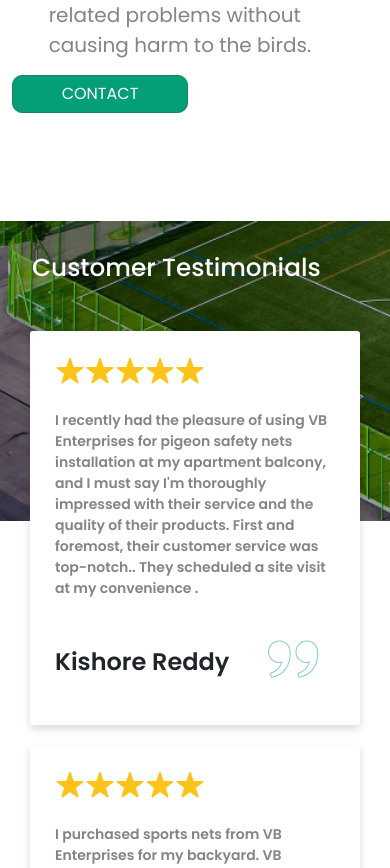
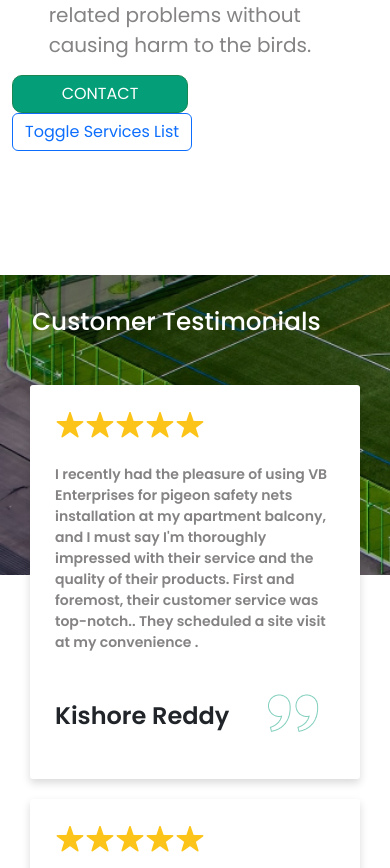
Before and after one commit to hk2166/VBe, a React (Create React App) app: page /services in a window 390 px wide. Shown: the part 2980-3848 px from the top of the page. Built offline with nearby package versions, Linux system fonts and the light colour scheme.

Commit message:
updated toggle function

```diff
--- a/src/components/content.js
+++ b/src/components/content.js
@@ -323,6 +323,13 @@ function TabsExample() {
           lg={{ span: 3, order: "first" }}
           sm={{ span: 12, order: "last" }}
         >
+            <Button
+              variant="outline-primary"
+              className="mb-3 d-md-none"
+              onClick={toggleList}
+            >
+              Toggle Services List
+            </Button>
           <ListGroup
             as="ul"
             id="listGroupDropdowns"
```
Also changed, not shown: 1 other file (tests, documents, lock files or other folders).
